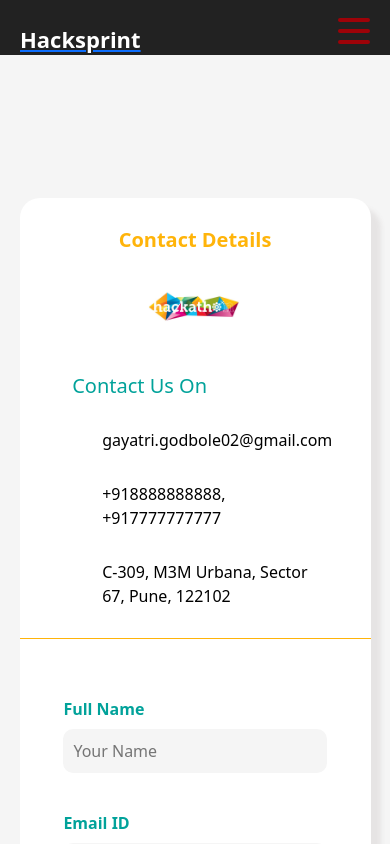
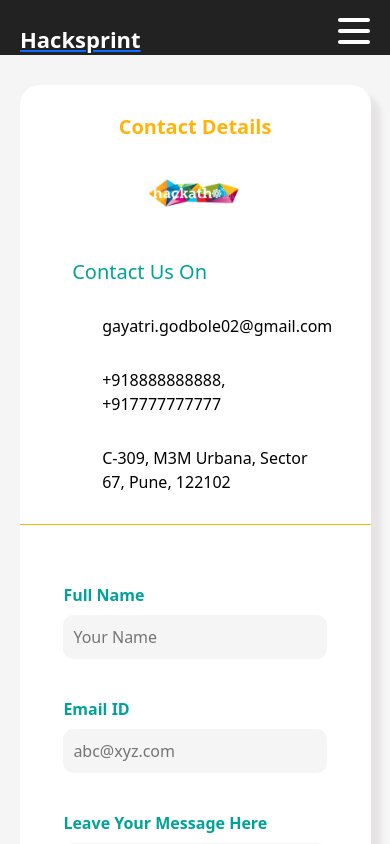
Before and after one commit to gayatri2/Hacksprint_PS13_TechTycoons, a React (Create React App) app in the folder client/: page /contact-us in a window 390 px wide. Shown: the top 844 px of the page. Built offline with nearby package versions, Linux system fonts and the light colour scheme; no server answers.

Commit message:
Done Css changes for Dashboard and nav

```diff
--- a/client/src/Components/Navbar/Burger/burger.jsx
+++ b/client/src/Components/Navbar/Burger/burger.jsx
@@ -18,7 +18,7 @@ const StyledBurger = styled.div`
   div {
     width: 2rem;
     height: 0.25rem;
-    background-color: ${({ open }) => open ? '#ccc' : '#9d0208'};
+    background-color: ${({ open }) => open ? '#ccc' : '#fff'};
     border-radius: 10px;
     transform-origin: 1px;
     transition: all 0.3s linear;
--- a/client/src/Components/OrderCard/OrderCard.css
+++ b/client/src/Components/OrderCard/OrderCard.css
@@ -2,6 +2,7 @@
     background-color:#A6E3E9;
     padding: 20px;
     border-radius: 20px;
+    margin: 20px;
     /* margin: 10px; */
   }
 
@@ -30,4 +31,11 @@
       padding-top: 6px;
       padding-bottom: 6px;
     }
+    .order-card{
+        background-color:#A6E3E9;
+        padding: 20px;
+        border-radius: 20px;
+        margin: 20px 4px ;
+        /* margin: 10px; */
+      }
   }
--- a/client/src/Pages/Contact/contact.css
+++ b/client/src/Pages/Contact/contact.css
@@ -15,7 +15,7 @@
 .contactus{
 	color: #01A29A;
 	font-weight: 700;
-	padding: 17vh 0 20px 0;
+	padding: 20px 0 20px 0;
 }
  .contact__box h1 {
 	color: #FFB40A;
@@ -147,7 +147,7 @@
 		margin: 40px auto 20px auto !important;
 	}
 	.contactus {
-		padding: 17vh 0px 60px 0;
+		padding: 30px 0px 30px 0;
 	}
 
 }@media only screen and (max-width: 931px) {
```
